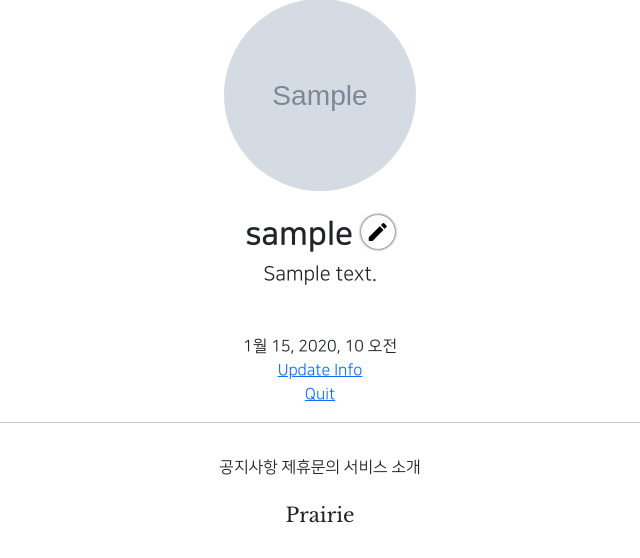
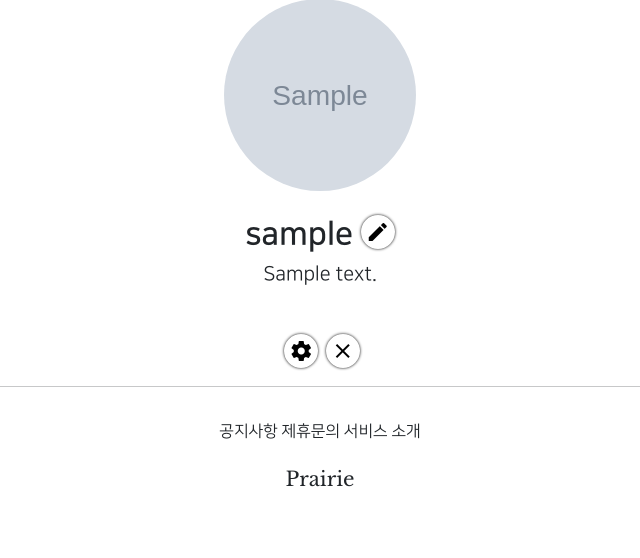
Before and after one commit to YuseonChoi/gis1, a Django app: page /accounts/detail/1 in a window 1280 px wide. Shown: the part 242-800 px from the top of the page, without its empty margins (320-960 px from the left). Run offline with Django 3.2, Linux system fonts and the light colour scheme; a user stored in the database is signed in; tables that the repository leaves empty hold one stand-in row (values such as "Sample post"); grey boxes marked "Sample" are stand-in pictures; parts of the project's set-up code (start-up, migrations or seed data) failed here and were passed over; some libraries are stand-ins or nearby versions.

Commit message:
7/29 class1 commit 2

```diff
--- a/accountapp/templates/accountapp/detail.html
+++ b/accountapp/templates/accountapp/detail.html
@@ -26,20 +26,18 @@
             </h2>
             {% endif %}
         </div>
-        <div>
-            {{ target_user.date_joined }}
-        </div>
+
 
         {% if user == target_user %}
 
         <div>
-            <a href="{% url 'accountapp:update' pk=target_user.pk %}">
-                    Update Info
+            <a href="{% url 'accountapp:update' pk=target_user.pk %}"
+               class="material-icons round_button mx-1">
+                    settings
             </a>
-        </div>
-        <div>
-            <a href="{% url 'accountapp:delete' pk=target_user.pk %}">
-                    Quit
+            <a href="{% url 'accountapp:delete' pk=target_user.pk %}"
+               class="material-icons round_button" mx-1>
+                    close
             </a>
         </div>
         {% endif %}
```
